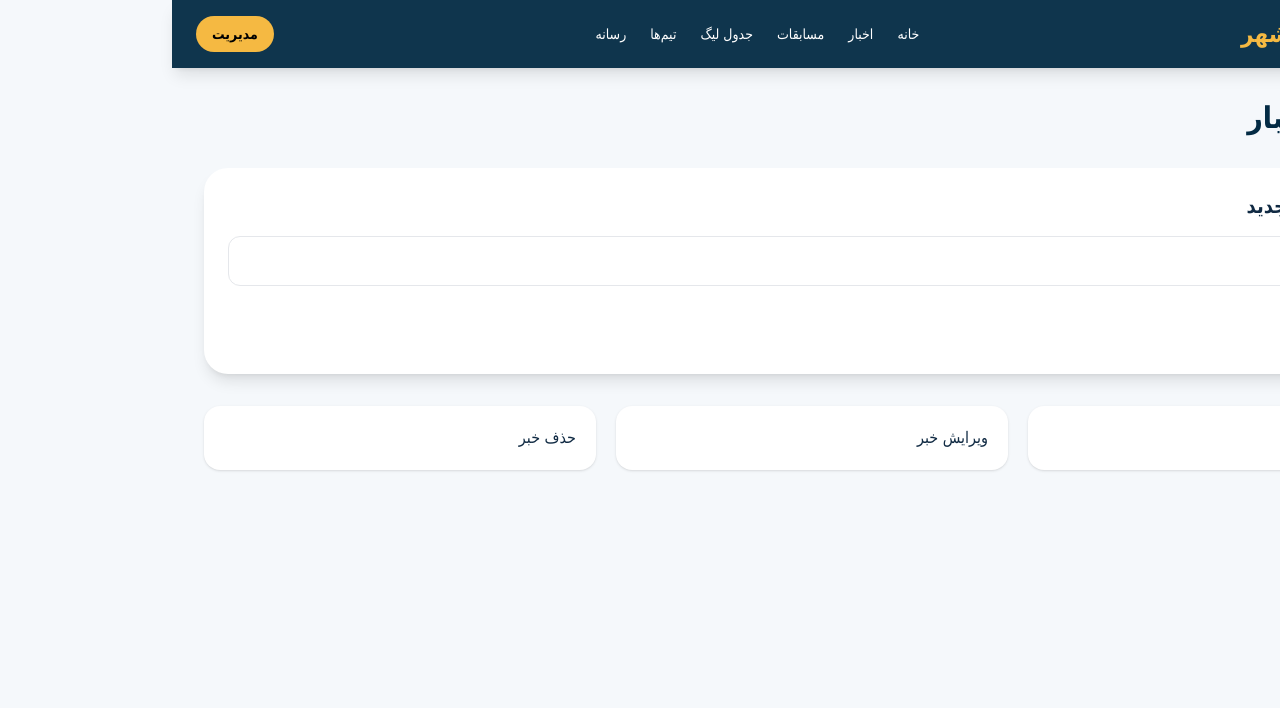
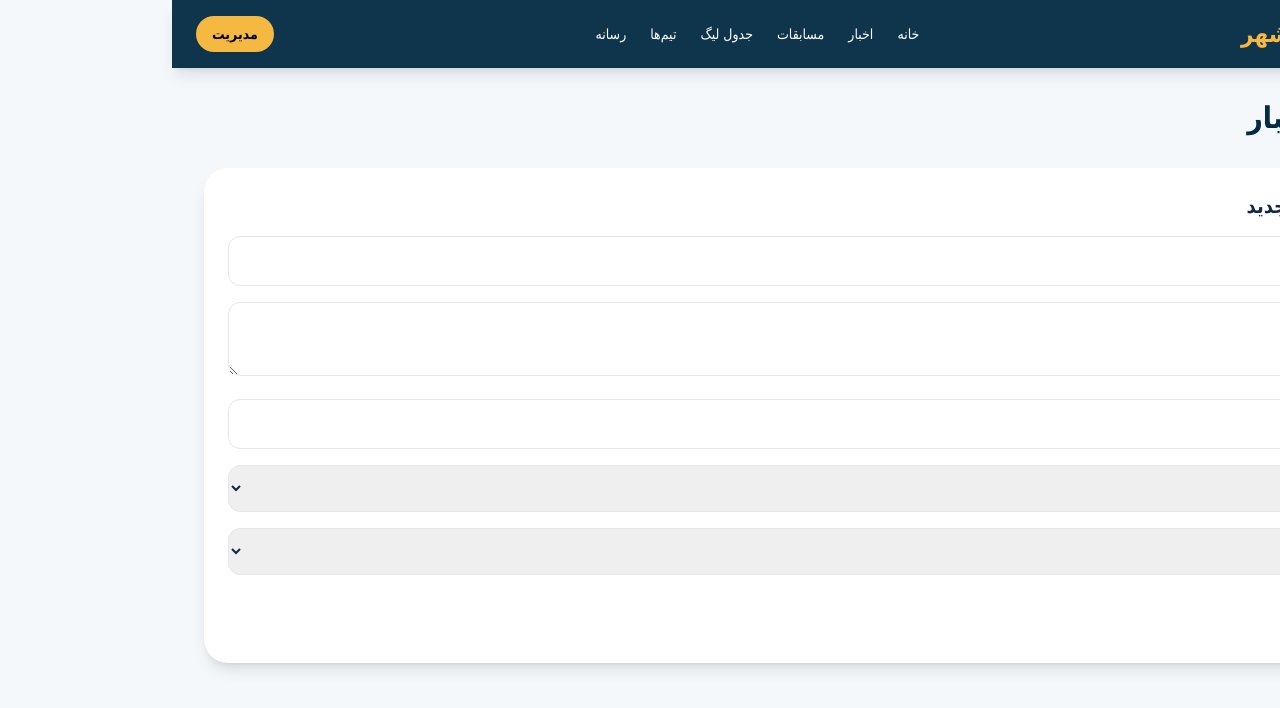
Before and after one commit to mdarzand0315-sys/football-bushehr-v2, a Next.js app: page /admin/news in a window 1280 px wide. Shown: the top 708 px of the page. Built offline with nearby package versions, Linux system fonts and the light colour scheme.

Commit message:
Upgrade news manager CMS fields

```diff
--- a/components/admin/NewsManager.tsx
+++ b/components/admin/NewsManager.tsx
@@ -4,6 +4,21 @@ import { useState } from "react";
 
 export default function NewsManager(){
  const [title,setTitle]=useState("");
+ const [text,setText]=useState("");
+ const [image,setImage]=useState("");
+ const [category,setCategory]=useState("اخبار فوتبال");
+ const [status,setStatus]=useState("published");
+
+ async function saveNews(){
+  await fetch('/api/news',{
+   method:'POST',
+   headers:{'Content-Type':'application/json'},
+   body:JSON.stringify({title,text,image,category,status})
+  });
+  setTitle('');
+  setText('');
+  setImage('');
+ }
 
  return (
   <main className="p-8 space-y-8">
@@ -11,14 +26,19 @@ export default function NewsManager(){
 
    <section className="bg-white rounded-3xl shadow-lg p-6 space-y-4">
     <h2 className="text-xl font-bold">افزودن خبر جدید</h2>
-    <input className="w-full border rounded-xl p-3" placeholder="عنوان خبر" value={title} onChange={(e)=>setTitle(e.target.value)} />
-    <button className="bg-[#032B44] text-white rounded-xl px-6 py-3">ذخیره خبر</button>
-   </section>
-
-   <section className="grid md:grid-cols-3 gap-5">
-    <div className="bg-white rounded-2xl p-5 shadow">لیست خبرها</div>
-    <div className="bg-white rounded-2xl p-5 shadow">ویرایش خبر</div>
-    <div className="bg-white rounded-2xl p-5 shadow">حذف خبر</div>
+    <input className="w-full border rounded-xl p-3" placeholder="عنوان خبر" value={title} onChange={e=>setTitle(e.target.value)} />
+    <textarea className="w-full border rounded-xl p-3" placeholder="متن خبر" value={text} onChange={e=>setText(e.target.value)} />
+    <input className="w-full border rounded-xl p-3" placeholder="آدرس تصویر" value={image} onChange={e=>setImage(e.target.value)} />
+    <select className="w-full border rounded-xl p-3" value={category} onChange={e=>setCategory(e.target.value)}>
+      <option>اخبار فوتبال</option>
+      <option>اطلاعیه</option>
+      <option>نتایج</option>
+    </select>
+    <select className="w-full border rounded-xl p-3" value={status} onChange={e=>setStatus(e.target.value)}>
+      <option value="published">منتشر شده</option>
+      <option value="draft">پیش نویس</option>
+    </select>
+    <button onClick={saveNews} className="bg-[#032B44] text-white rounded-xl px-6 py-3">ذخیره خبر</button>
    </section>
   </main>
  )
```
